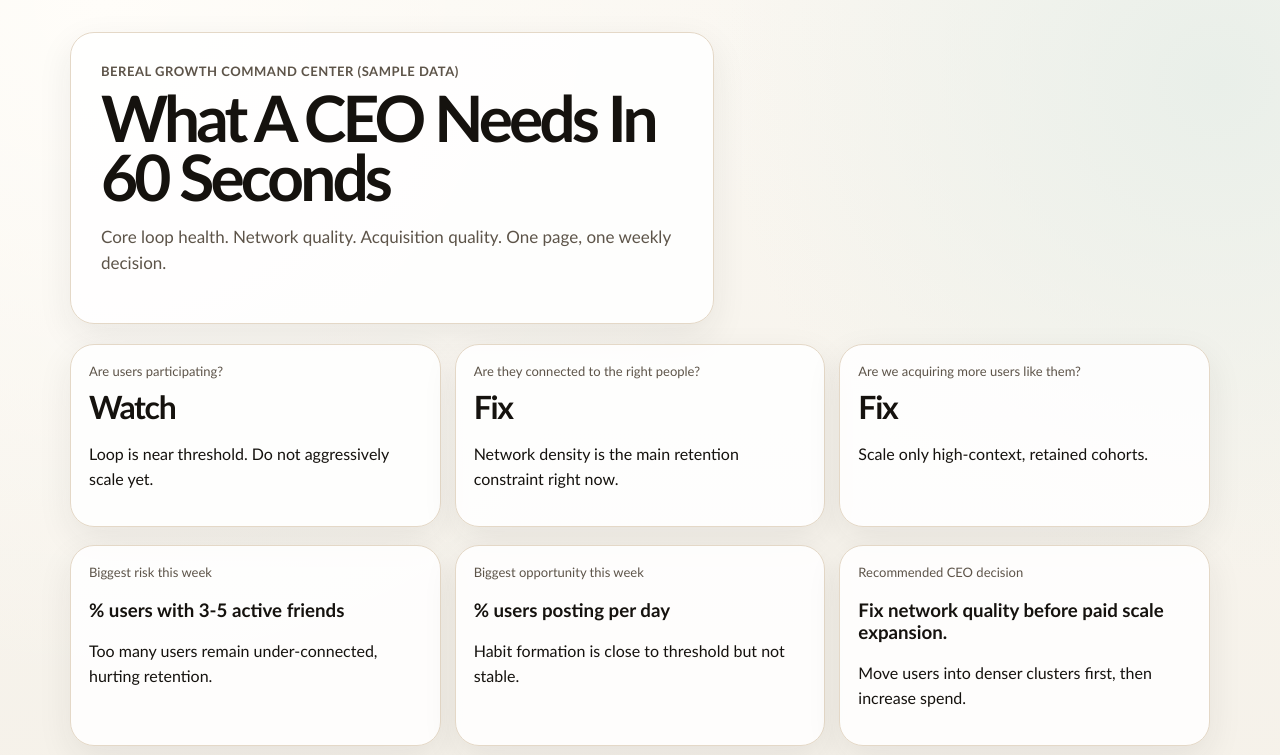
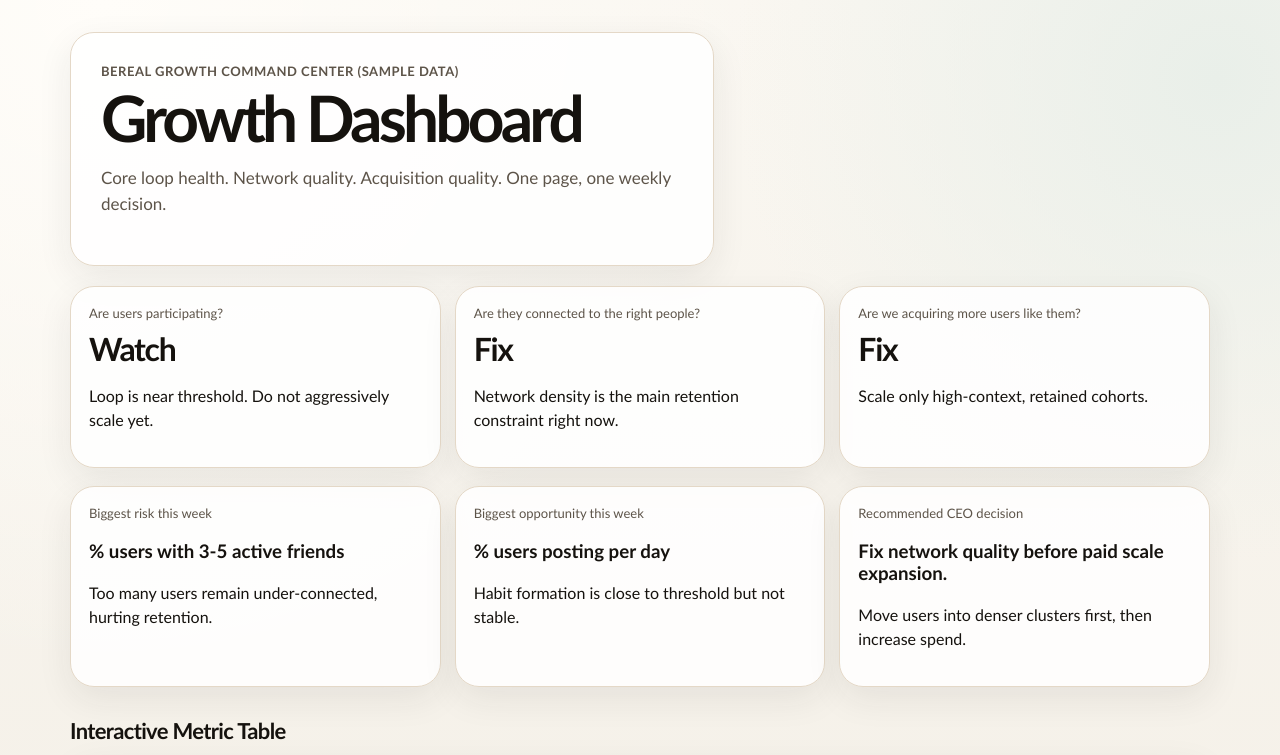
Before and after one commit to vicngmi/bereal-growth-agent-prototype, a Next.js app: page / in a window 1280 px wide. Shown: the top 755 px of the page. Built offline with nearby package versions, Linux system fonts and the light colour scheme.

Commit message:
Rename hero title to Growth Dashboard

```diff
--- a/app/page.tsx
+++ b/app/page.tsx
@@ -117,7 +117,7 @@ export default function Page() {
       <section className="hero ceo-hero">
         <div className="card hero-copy">
           <div className="eyebrow">BeReal Growth Command Center (Sample Data)</div>
-          <h1>What A CEO Needs In 60 Seconds</h1>
+          <h1>Growth Dashboard</h1>
           <p className="lede">
             Core loop health. Network quality. Acquisition quality. One page, one weekly decision.
           </p>
```
